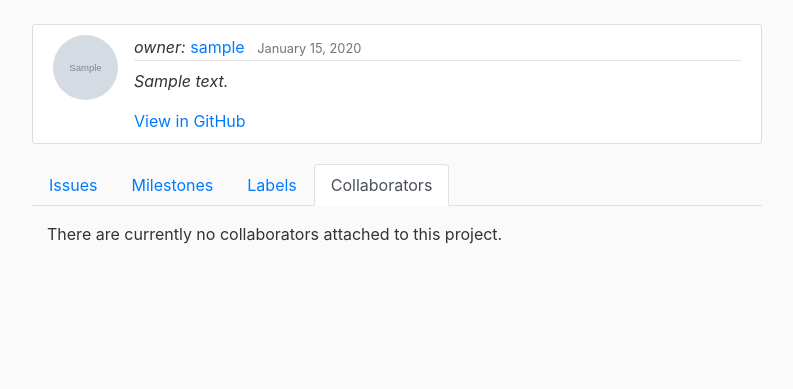
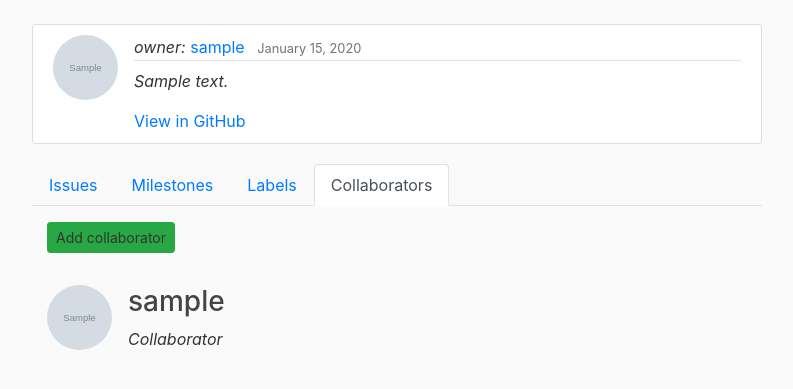
Before and after one commit to borkovacd/UKS-2021-22, a Django app: page /project/1/ in a window 1280 px wide, after a click on "Collaborators". Shown: the part 56-445 px from the top of the page, without its empty margins (53-846 px from the left). Run offline with Django 4.2, Linux system fonts and the light colour scheme; tables that the repository leaves empty hold one stand-in row (values such as "Sample post"); grey boxes marked "Sample" are stand-in pictures; some libraries are stand-ins or nearby versions.

Commit message:
Implement project collaborators list

```diff
--- a/vcs/git/templates/git/project_detail.html
+++ b/vcs/git/templates/git/project_detail.html
@@ -75,7 +75,18 @@
 
 
   <div class="tab-pane container fade" id="collaborators">
-    <p class="mt-3">There are currently no collaborators attached to this project.</p>
+    <a class="btn btn-success btn-sm mt-3 mb-3">Add collaborator</a>
+    {% for collaborator in object.collaborators.all %}
+    <article class="media mt-3">
+      <img class="rounded-circle article-img" src="{{ collaborator.profile.image.url }}" />
+      <div class="media-body">
+        <h3 class="article-title">{{ collaborator.username }}</h3>
+        <p class="article-content"><i>Collaborator</i></p>
+      </div>
+    </article>
+     {% empty %}
+        <p class="mt-3">There are currently no collaborators attached to this project.</p>
+  {% endfor %}
   </div>
 
 </div>
```
